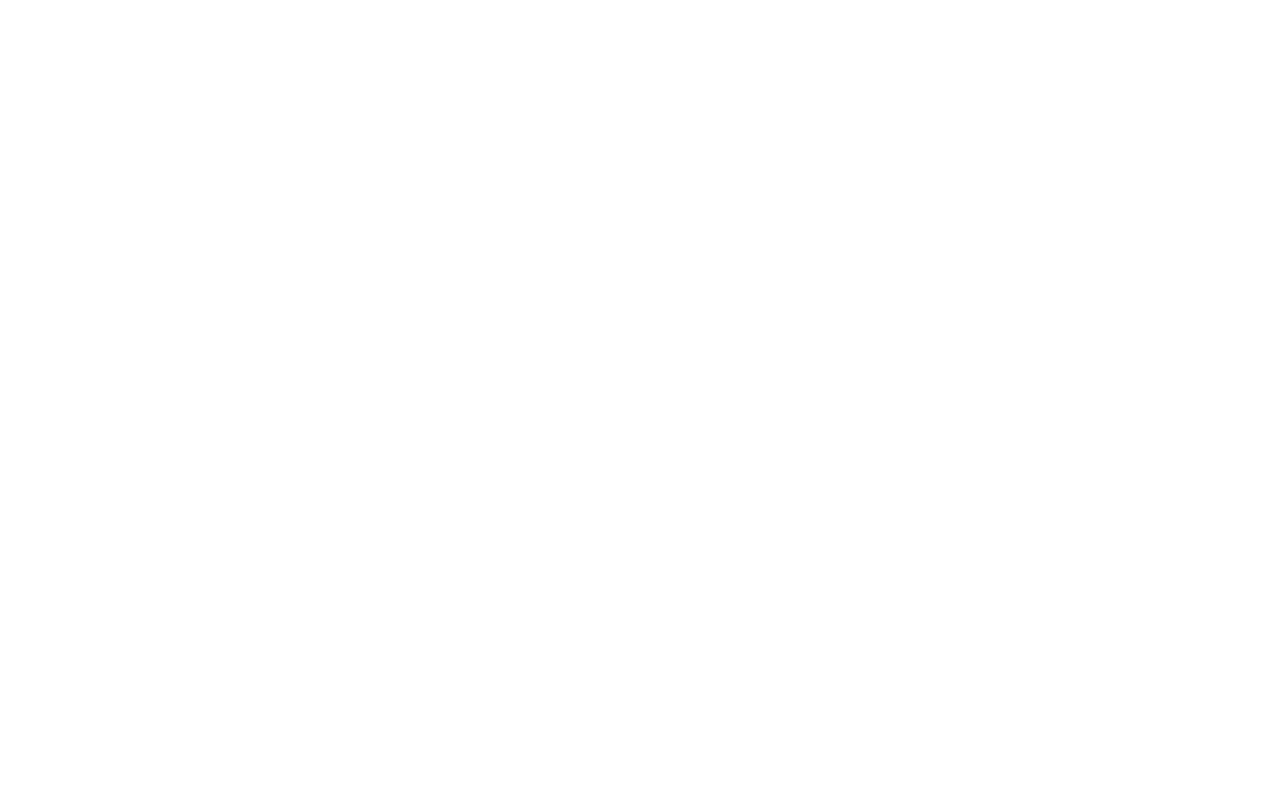
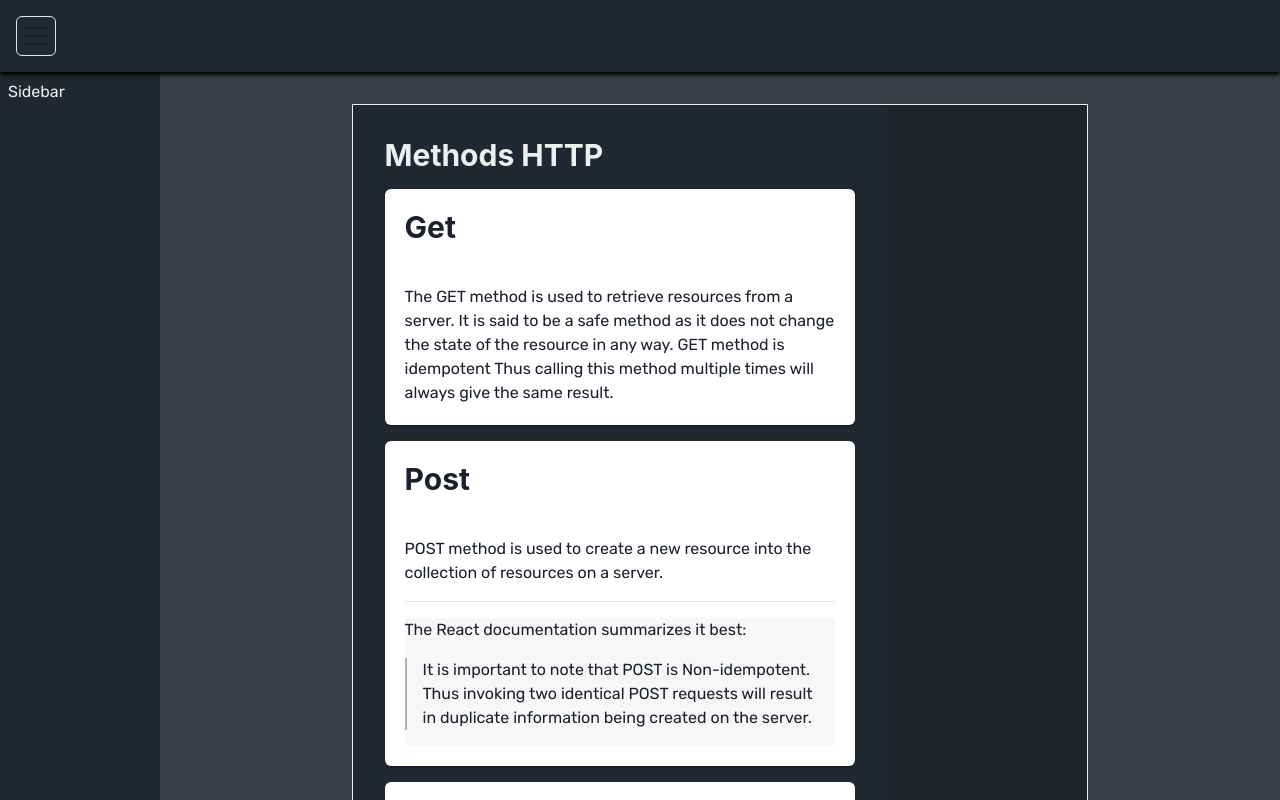
Before and after one commit to darth-wyvern/Trainning-ReactJS-Base, a React (Create React App) app: page /method-http in a window 1280 px wide. Before the commit this address had no page. Built offline with nearby package versions, Linux system fonts and the light colour scheme.

Commit message:
add method http

```diff
--- a/src/App.jsx
+++ b/src/App.jsx
@@ -6,11 +6,11 @@
 const Dashboard = lazy(() => import('./page/Dashboard'));
 const Style = lazy(() => import('./page/Style'));
 const State = lazy(() => import('./page/State'));
-const Content = lazy(() => import('./page/Content'));
 const Architecture = lazy(() => import('./page/Architecture'));
 const Props = lazy(() => import('./page/Props'));
 const Hook = lazy(() => import('./page/Hook'));
 const Redux = lazy(() => import('./page/Redux'));
+const MeThodHTTP = lazy(() => import('./page/MeThodHTTP'));
 const ServerRendering = lazy(() => import('./page/ServerRendering'));
 
 function App() {
@@ -23,7 +23,7 @@
         <Route path="redux" element={<Redux />} />
         <Route path="style" element={<Style />} />
         <Route path="props" element={<Props />} />
-        <Route path="content" element={<Content />} />
+        <Route path="method-http" element={<MeThodHTTP />} />
         <Route path="server-rendering" element={<ServerRendering />} />
         <Route path="component-achitecture" element={<Architecture />} />
       </Route>
--- a/src/page/Content.jsx
+++ /dev/null
@@ -1,6 +0,0 @@
-import React from 'react';
-import { Box } from '@chakra-ui/react';
-
-export default function Content() {
-  return <Box>content</Box>;
-}
--- a/src/page/Layout.jsx
+++ b/src/page/Layout.jsx
@@ -14,6 +14,7 @@
     { path: '/style', component: 'Style' },
     { path: '/hook', component: 'Hook' },
     { path: '/redux', component: 'Redux' },
+    { path: '/method-http', component: 'Method HTTP' },
     { path: '/server-rendering', component: 'Server rendering' }
   ];
 
--- /dev/null
+++ b/src/page/MeThodHTTP.jsx
@@ -0,0 +1,119 @@
+import { Box, Card, CardBody, CardHeader, Heading, Stack, StackDivider, Text } from '@chakra-ui/react';
+
+function GetMethod() {
+  return (
+    <Card mt="1rem" boxShadow="0 1px 3px 0 rgba(0, 0, 0, 0.2), 0 1px 2px 0 rgba(0, 0, 0, 0.2);">
+      <CardHeader>
+        <Heading size="lg">Get</Heading>
+      </CardHeader>
+
+      <CardBody>
+        <Stack divider={<StackDivider />} spacing="4">
+          <Box>
+            The GET method is used to retrieve resources from a server. It is said to be a safe method as it does not
+            change the state of the resource in any way. GET method is idempotent Thus calling this method multiple
+            times will always give the same result.
+          </Box>
+        </Stack>
+      </CardBody>
+    </Card>
+  );
+}
+
+function PutMethod() {
+  return (
+    <Card mt="1rem" boxShadow="0 1px 3px 0 rgba(0, 0, 0, 0.2), 0 1px 2px 0 rgba(0, 0, 0, 0.2);">
+      <CardHeader>
+        <Heading size="lg">Put</Heading>
+      </CardHeader>
+
+      <CardBody>
+        <Stack divider={<StackDivider />} spacing="4">
+          <Box>
+            PUT is used to update the existing resource on the server and it updates the full resource. If the resource
+            does not exist, PUT may decide to create a new resource. PUT method is idempotent Thus calling this method
+            multiple times will always update the same resource multiple times.
+          </Box>
+        </Stack>
+      </CardBody>
+    </Card>
+  );
+}
+
+function PatchMethod() {
+  return (
+    <Card mt="1rem" boxShadow="0 1px 3px 0 rgba(0, 0, 0, 0.2), 0 1px 2px 0 rgba(0, 0, 0, 0.2);">
+      <CardHeader>
+        <Heading size="lg">Patch</Heading>
+      </CardHeader>
+
+      <CardBody>
+        <Stack divider={<StackDivider />} spacing="4">
+          <Box>
+            PATCH is used to update the existing resource on the server and it updates a portion of the resource. If the
+            resource does not exist, PUT may decide to create a new resource. Just as the PUT method, PATCH is also
+            idempotent
+          </Box>
+        </Stack>
+      </CardBody>
+    </Card>
+  );
+}
+
+function DeleteMethod() {
+  return (
+    <Card mt="1rem" boxShadow="0 1px 3px 0 rgba(0, 0, 0, 0.2), 0 1px 2px 0 rgba(0, 0, 0, 0.2);">
+      <CardHeader>
+        <Heading size="lg">Delete</Heading>
+      </CardHeader>
+
+      <CardBody>
+        <Stack divider={<StackDivider />} spacing="4">
+          <Box>
+            DELETE Method is used to delete the resources from a server. It deletes resource identified by the
+            Request-URI. DELETE method are idempotent.
+          </Box>
+        </Stack>
+      </CardBody>
+    </Card>
+  );
+}
+
+function PostMethod() {
+  return (
+    <Card mt="1rem" boxShadow="0 1px 3px 0 rgba(0, 0, 0, 0.2), 0 1px 2px 0 rgba(0, 0, 0, 0.2);">
+      <CardHeader>
+        <Heading size="lg">Post</Heading>
+      </CardHeader>
+
+      <CardBody>
+        <Stack divider={<StackDivider />} spacing="4">
+          <Box>POST method is used to create a new resource into the collection of resources on a server.</Box>
+          <Box bgColor="#F7F7F7">
+            <Text>The React documentation summarizes it best:</Text>
+
+            <Box m="1rem 0" p="0 1rem" borderLeft="2px solid #B2B2B2">
+              <Text>
+                It is important to note that POST is Non-idempotent. Thus invoking two identical POST requests will
+                result in duplicate information being created on the server.
+              </Text>
+            </Box>
+          </Box>
+        </Stack>
+      </CardBody>
+    </Card>
+  );
+}
+
+export default function ServerRendering() {
+  return (
+    <Box p={{ base: '0', md: '1rem' }} w="100%">
+      <Heading size="lg">Methods HTTP</Heading>
+      <GetMethod />
+      <PostMethod />
+      <PutMethod />
+      <PatchMethod />
+      <DeleteMethod />
+    </Box>
+  );
+}
```
